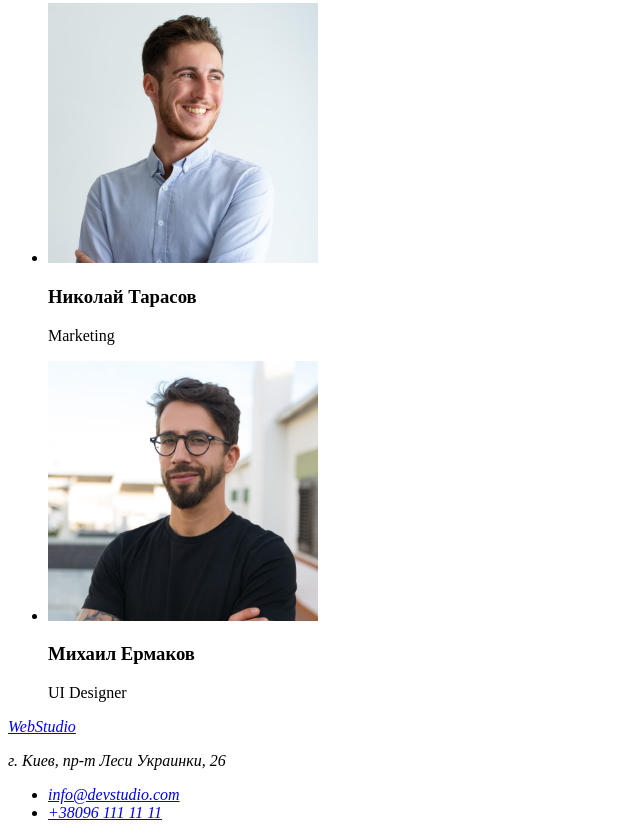
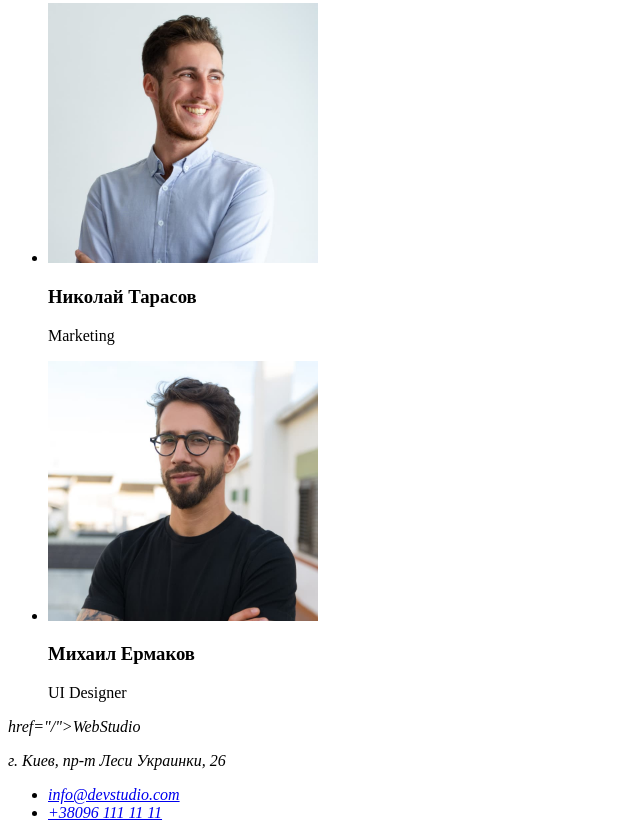
Before and after one commit to BondAndrii/goit-markup-hw-01, a plain HTML site: page index.html in a window 1280 px wide. Shown: the part 2333-3171 px from the top of the page, without its empty margins (0-640 px from the left). Drawn offline with Linux system fonts and the light colour scheme.

Commit message:
Виправив дужку

```diff
--- a/index.html
+++ b/index.html
@@ -102,7 +102,7 @@
     <!--Закінчили з осноновною частиною, переходимо до футера-->
     <footer>
         <address>
-            <a href="/"><span>Web</span>Studio</a>
+            <a> href="/"><span>Web</span>Studio</a>
             <p>г. Киев, пр-т Леси Украинки, 26</p>
             <ul>
                 <li><a href="emailto:info@devstudio.com">info@devstudio.com</a></li>
```
